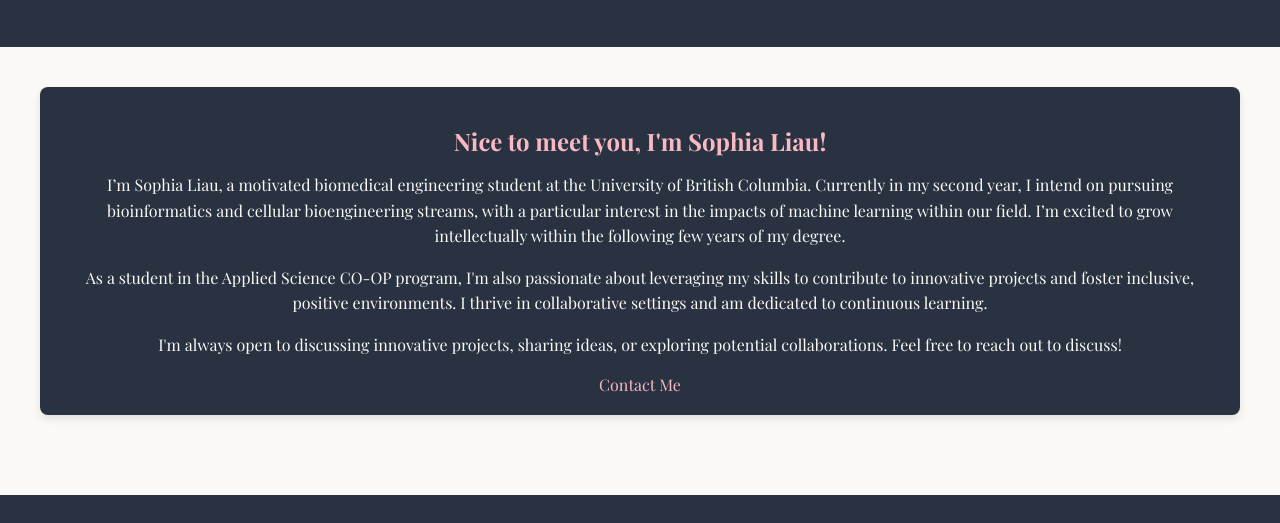
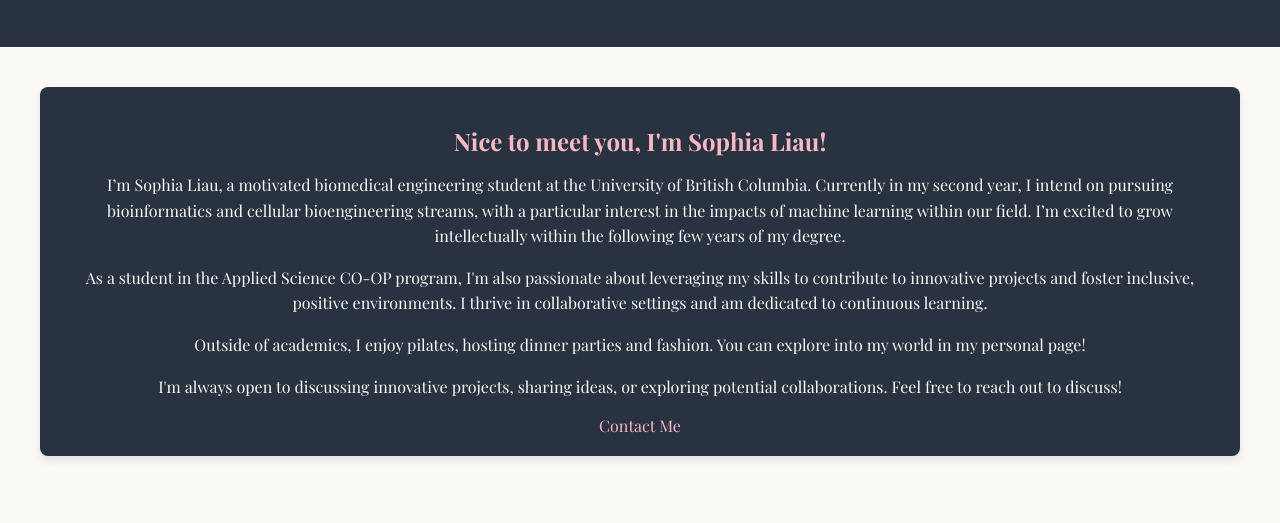
Before and after one commit to sophialiau/sophialiau.github.io, a plain HTML site: page about.html in a window 1280 px wide. Shown: the part 132-655 px from the top of the page. Drawn offline with nearby package versions, Linux system fonts and the light colour scheme; a web font is replaced by a local one.

Commit message:
love song - lana del rey

```diff
--- a/about.html
+++ b/about.html
@@ -48,8 +48,16 @@
                 I thrive in collaborative settings and am dedicated to continuous learning.
             </p>
 
+            <p>
+                Outside of academics, I enjoy pilates, hosting dinner parties and fashion.
+                You can explore into my world in my personal page!
+            </p>
+
             <p> I'm always open to discussing innovative projects, sharing ideas, or exploring potential collaborations.
-                Feel free to reach out to discuss!</p>
+                Feel free to reach out to discuss!
+            </p>
+
+
 
             <a href="contact.html">Contact Me</a>
 
```
